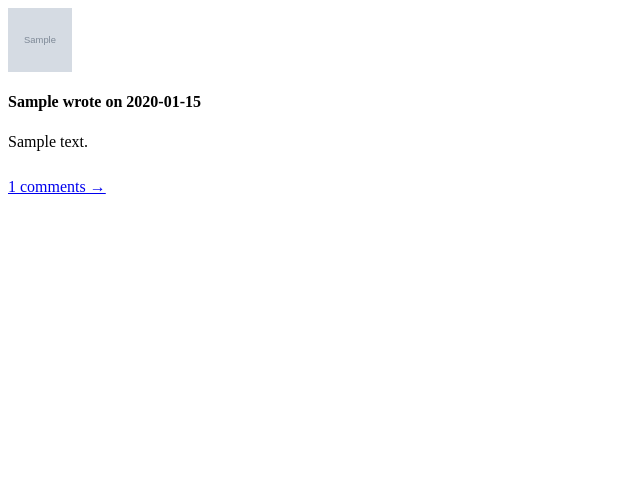
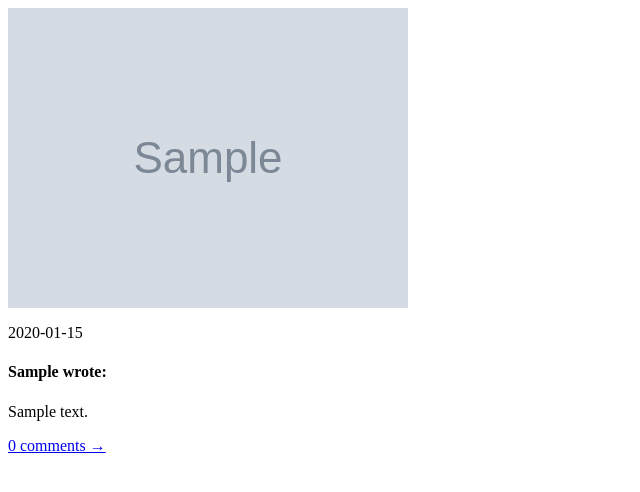
Before and after one commit to mback2k/django-app-comments, a Django app: template templates/includes/thread.html in a window 1280 px wide. Shown: the top 492 px of the page, without its empty margins (0-640 px from the left). Run offline with Django 3.2, Linux system fonts and the light colour scheme; the template is opened without the code that fills it: most values are stand-ins (such as "Sample title", 1, 10 or a date in 2020); grey boxes marked "Sample" are stand-in pictures.

Commit message:
Improved basic thread and post templates

```diff
--- /dev/null
+++ b/templates/includes/actions.html
@@ -0,0 +1,21 @@
+<div class="pull-right">
+{% if user.is_authenticated %}
+  <div class="btn-group">
+    <button type="button" class="btn btn-default btn-xs" title="Vote up"><span class="glyphicon glyphicon-chevron-up"></span></button>
+    <button type="button" class="btn btn-default btn-xs" title="Vote down"><span class="glyphicon glyphicon-chevron-down"></span></button>
+    {% if user == post.author %}
+    <button type="button" class="btn btn-default btn-xs" title="Edit"><span class="glyphicon glyphicon-edit"></span> Edit</button>
+    {% endif %}
+    <button type="button" class="btn btn-primary btn-xs" title="Reply"><span class="glyphicon glyphicon-comment"></span> Reply</button>
+    <button type="button" class="btn btn-default btn-xs" title="Link"><span class="glyphicon glyphicon-share"></span> Link</button>
+  </div>
+  {% if perms.comments.change_post %}
+  &nbsp;
+  <div class="btn-group">
+    <button type="button" class="btn btn-default btn-xs" title="Approve"><span class="glyphicon glyphicon-ok"></span> Approve</button>
+    <button type="button" class="btn btn-default btn-xs" title="Spam"><span class="glyphicon glyphicon-ban-circle"></span> Spam</button>
+    <button type="button" class="btn btn-default btn-xs" title="Delete"><span class="glyphicon glyphicon-trash"></span> Delete</button>
+  </div>
+  {% endif %}
+{% endif %}
+</div>
--- a/templates/includes/thread.html
+++ b/templates/includes/thread.html
@@ -4,14 +4,20 @@
   <div class="panel-body">
     <div class="media">
       <div class="pull-left">
-        <img class="media-object" src="{{ post.author.avatar }}" alt="{{ post.author.username }}" style="height: 64px; width: 64px">
+        <img class="media-object img-rounded" src="{{ post.author.avatar }}" alt="{{ post.author.username }}">
       </div>
       <div class="media-body">
-        <h4 class="media-heading">{{ post.author.first_name }} wrote on {{ post.crdate|localedatetime }}</h4>
-        <p style="min-height: 29px">{{ post.content }}</p>
+        <p class="pull-right">{{ post.crdate|localedatetime }}</p>
+        <h4 class="media-heading">{{ post.author.first_name }} wrote:</h4>
+        <p>{{ post.content }}</p>
       </div>
     </div>
   </div>
-  <div class="panel-footer"><a href="{% url 'comments:show_posts' thread.category thread.id %}">{{ thread.posts.count }} comments &rarr;</a></div>
+  <div class="panel-footer">
+    {% include "includes/actions.html" %}
+    <a href="{% url 'comments:show_posts' thread.category thread.id %}">
+      <span class="glyphicon glyphicon-comment"></span> {{ thread.posts.count|add:"-1" }} comment{{ thread.posts.count|add:"-1"|pluralize }} &rarr;
+    </a>
+  </div>
 </div>
 {% endwith %}
```
Also changed, not shown: templates/includes/post.html (+6 -3 lines).
